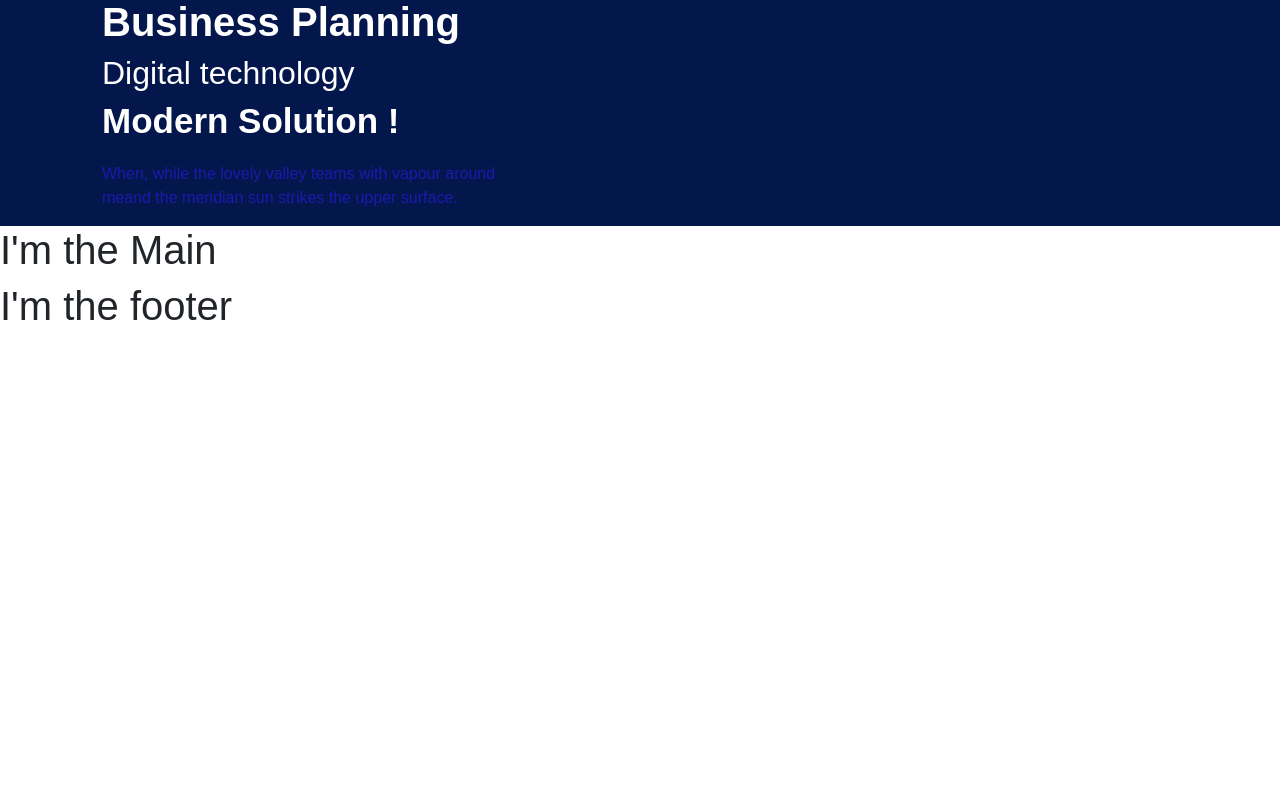
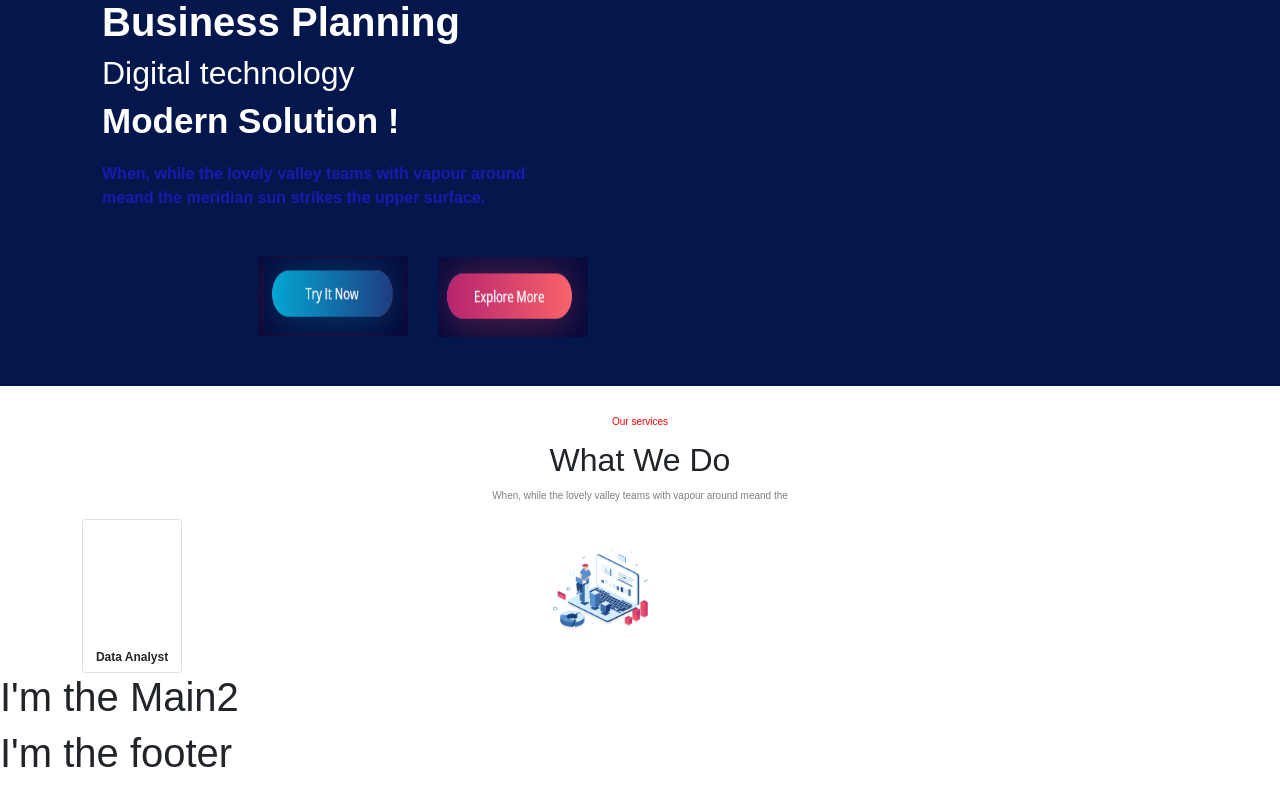
Before and after one commit to DomenicoLerose85/proj-html-vuejs, a Vue app: page / in a window 1280 px wide. Shown: the part 677-1462 px from the top of the page. Before the commit the page ends 1015 px from the top, so only its background shows below. Built offline with nearby package versions, Linux system fonts and the light colour scheme.

Commit message:
main1_started

```diff
--- a/src/App.vue
+++ b/src/App.vue
@@ -2,6 +2,7 @@
   <div id="app">
     <header-app />
     <main-app />
+    <main-app-2 />
     <footer-app />
   </div>
 </template>
@@ -9,6 +10,7 @@
 <script>
 import HeaderApp from "./components/HeaderApp.vue";
 import MainApp from "./components/MainApp.vue";
+import MainApp2 from "./components/MainApp2.vue";
 import FooterApp from "./components/FooterApp.vue";
 
 export default {
@@ -16,6 +18,7 @@ export default {
   components: {
     HeaderApp,
     MainApp,
+    MainApp2,
     FooterApp,
   },
 };
--- a/src/components/MainApp.vue
+++ b/src/components/MainApp.vue
@@ -1,6 +1,34 @@
 <template>
-  <div>
-    <h1>I'm the Main</h1>
+  <div class="section1">
+    <div class="container">
+      <div class="row">
+        <div
+          class="
+            col-12
+            d-flex
+            flex-column
+            justify-content-center
+            align-items-center align-self-center
+          "
+        >
+          <h3 class="red-h3">Our services</h3>
+          <h2 class="what-we-do">What We Do</h2>
+          <p class="lovely-valley">
+            When, while the lovely valley teams with vapour around meand the
+          </p>
+        </div>
+        <div class="col-12">
+          <div class="card">
+            <img
+              class="group-247"
+              src="../assets/corporate-landing/images/Group-247.png"
+              alt="grp247"
+            />
+            <h3 class="data">Data Analyst</h3>
+          </div>
+        </div>
+      </div>
+    </div>
   </div>
 </template>
 
@@ -11,4 +39,35 @@ export default {
 </script>
 
 <style lang="scss">
+.red-h3 {
+  text-align: center;
+  color: red;
+  font-size: 10px;
+  margin-top: 30px;
+}
+
+.what-we-do {
+  margin-top: 5px;
+}
+
+.lovely-valley {
+  font-size: 10px;
+  color: grey;
+}
+
+.card {
+  width: 100px;
+}
+
+.group-247 {
+  width: 95px;
+  height: 80px;
+}
+
+.data {
+  text-align: center;
+  padding-top: 20px;
+  font-weight: 900;
+  font-size: 12px;
+}
 </style>
--- /dev/null
+++ b/src/components/MainApp2.vue
@@ -0,0 +1,14 @@
+<template>
+  <div>
+    <h1>I'm the Main2</h1>
+  </div>
+</template>
+
+<script>
+export default {
+  name: "MainApp2",
+};
+</script>
+
+<style lang="scss">
+</style>
--- a/src/components/headerApp.vue
+++ b/src/components/headerApp.vue
@@ -2,12 +2,14 @@
   <div class="header">
     <div class="container-fluid">
       <div class="row">
-        <div class="col-12">
+        <div class="col-6">
           <img
             class="logo"
             src="../assets/corporate-landing/images/white-logo-2.png"
             alt="logo"
           />
+        </div>
+        <div class="col-12">
           <button class="sign">Sign In</button>
           <img
             src="../assets/corporate-landing/images/header.png"
@@ -20,6 +22,16 @@
             When, while the lovely valley teams with vapour around <br />meand
             the meridian sun strikes the upper surface.
           </p>
+          <img
+            class="try"
+            src="../assets/corporate-landing/btn-try-now-hover.png"
+            alt="try_btn"
+          />
+          <img
+            class="explore"
+            src="../assets/corporate-landing/btn-explore-hover.png"
+            alt="explore_btn"
+          />
         </div>
       </div>
     </div>
@@ -43,6 +55,7 @@ export default {
 .logo {
   width: 135px;
   height: 65px;
+  float: left;
   margin-left: 90px;
   margin-top: 30px;
 }
@@ -50,7 +63,7 @@ export default {
 .sign {
   width: 80px;
   float: right;
-  margin-top: 40px;
+  margin-top: -55px;
   margin-right: 30px;
   border-radius: 30px;
   color: white;
@@ -61,7 +74,7 @@ export default {
 img {
   width: 550px;
   height: 550px;
-  // float: right;
+  float: right;
   margin-left: 470px;
   margin-top: 30px;
 }
@@ -91,5 +104,21 @@ img {
   margin-top: 20px;
   margin-left: 90px;
   color: rgb(26, 26, 172);
+  font-weight: bold;
+}
+
+.try {
+  width: 150px;
+  height: 80px;
+  margin-right: 860px;
+  margin-bottom: 50px;
+}
+
+.explore {
+  display: inline-block;
+  width: 150px;
+  height: 80px;
+  margin-right: 680px;
+  margin-top: -129px;
 }
 </style>
```
